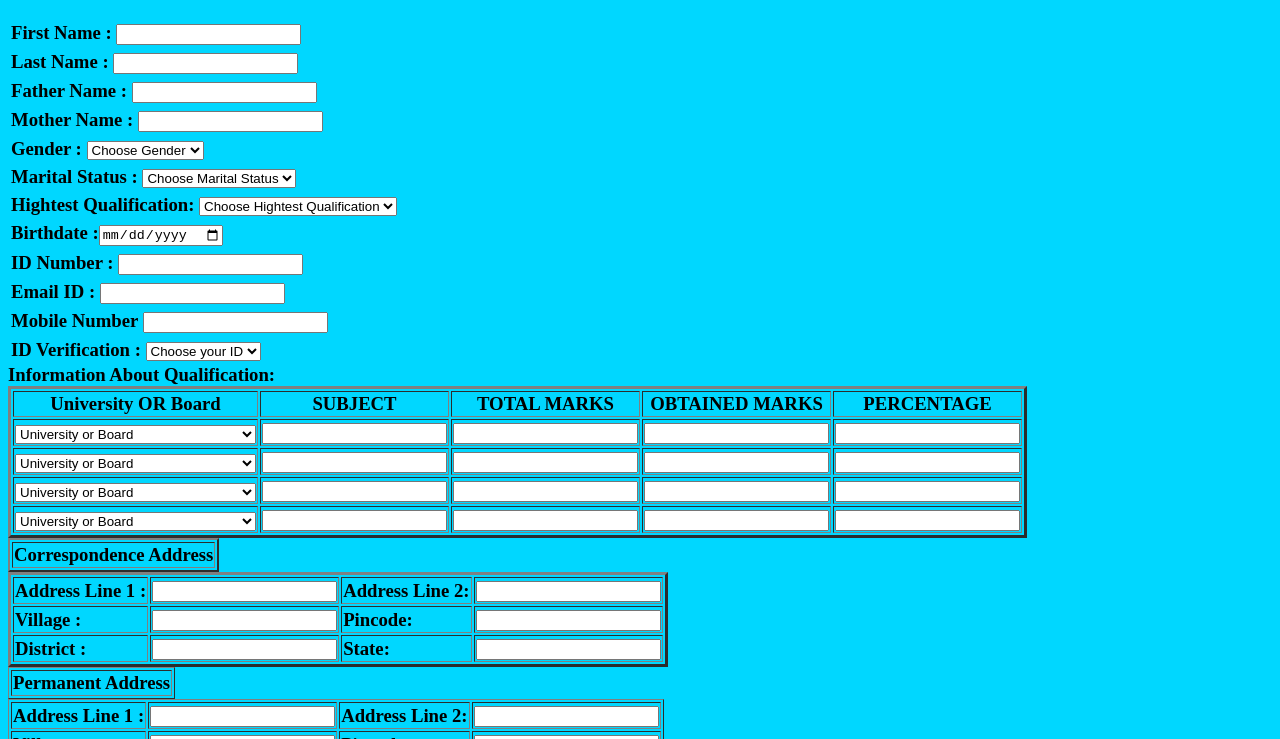
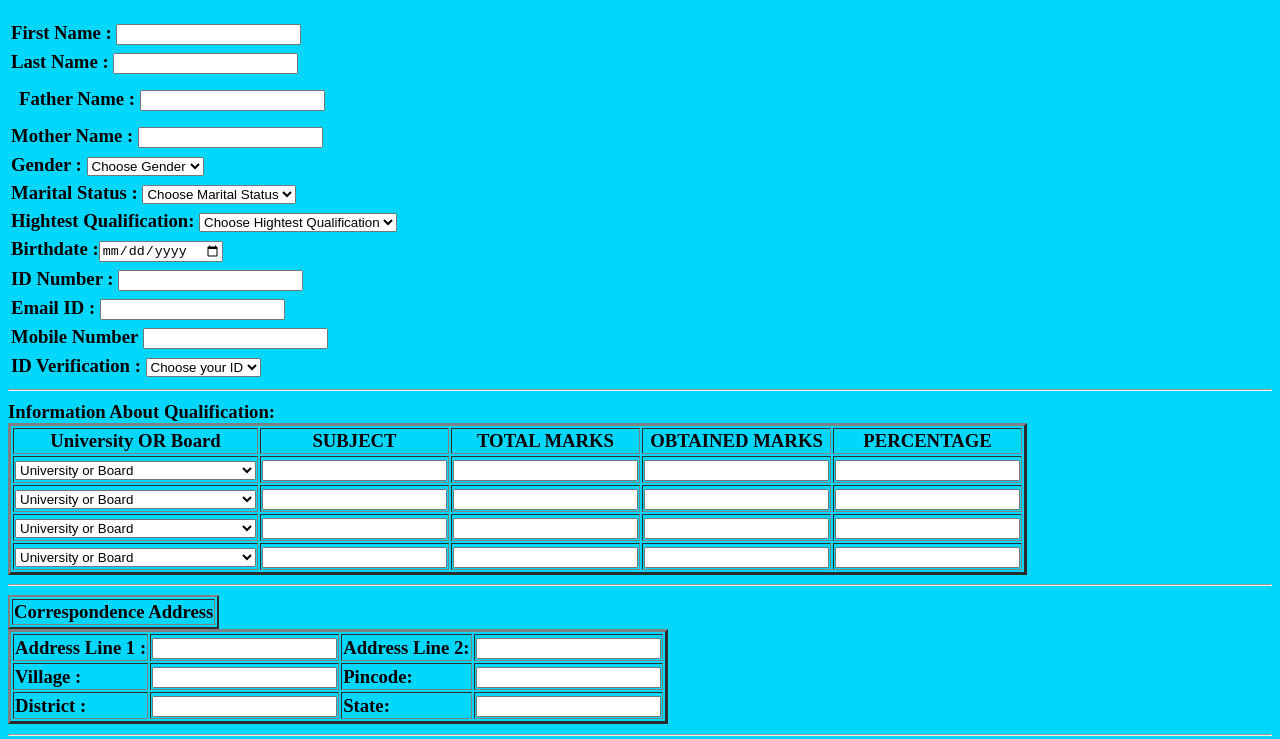
Before and after one commit to Hitesh-web2/com, a plain HTML site: page form 1.html in a window 1280 px wide. Shown: the part 61-800 px from the top of the page. Drawn offline with Linux system fonts and the light colour scheme.

Commit message:
Update form 1.html

```diff
--- a/form 1.html
+++ b/form 1.html
@@ -20,7 +20,7 @@
             <input type="text" name="" value=""></td>
         </tr>
       </table>
-      <table>
+      <table cellspacing="10">
         <tr>
           <td>
             <label for="">Father Name  :</label>
@@ -107,7 +107,7 @@
 </td>
         </tr>
       </table>
-  <label for="">Information About Qualification:</label>
+<hr>  <label for="">Information About Qualification:</label>
 <table border="3">
   <thead>
     <th>University OR Board</th>
@@ -175,7 +175,7 @@
   </tbody>
 </table>
   </select>
-   <table border="2">
+ <hr>  <table border="2">
   <tr>
     <td><label for="">Correspondence Address</label></td>
   </tr>
@@ -205,7 +205,7 @@
    </tr>
    </tbody>
    </table>
-   <table border="1">
+  <hr> <table border="2">
   <tr>
     <td><label for="">Permanent Address</label></td>
   </tr>
```
